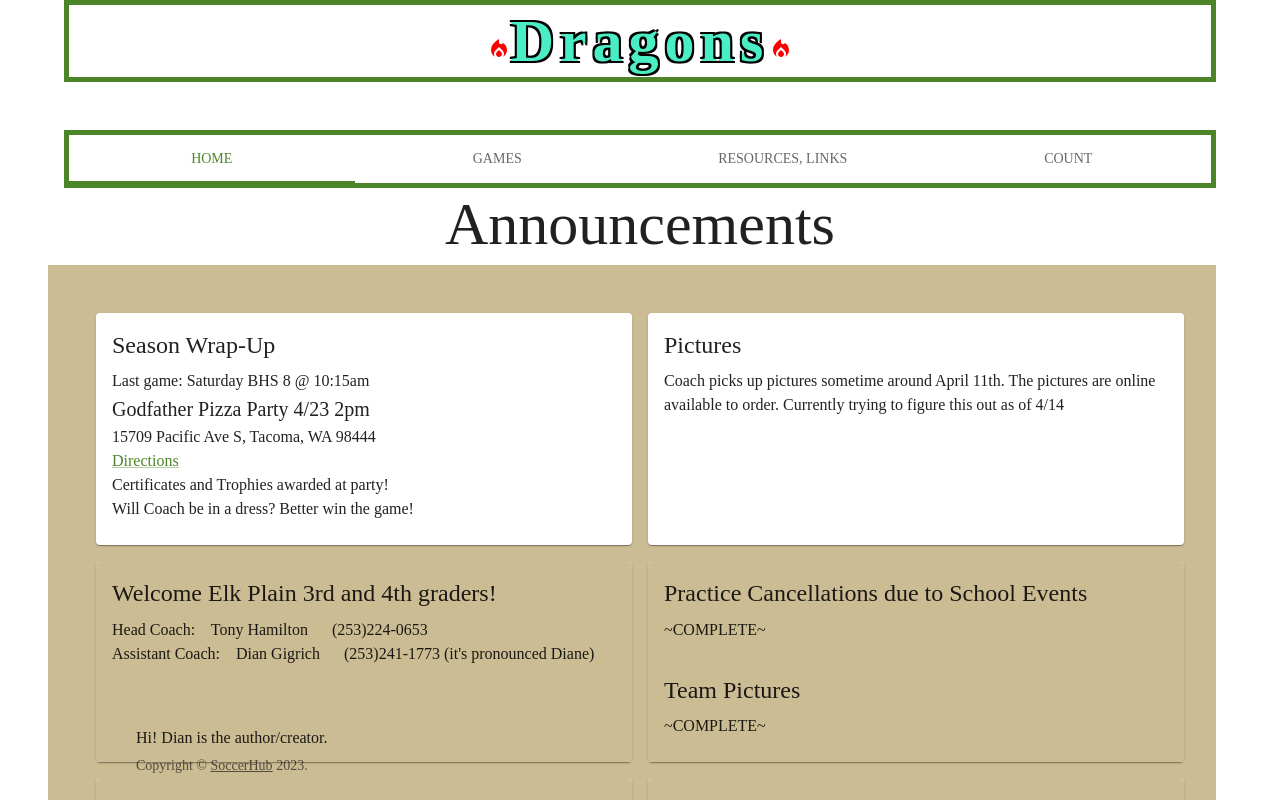
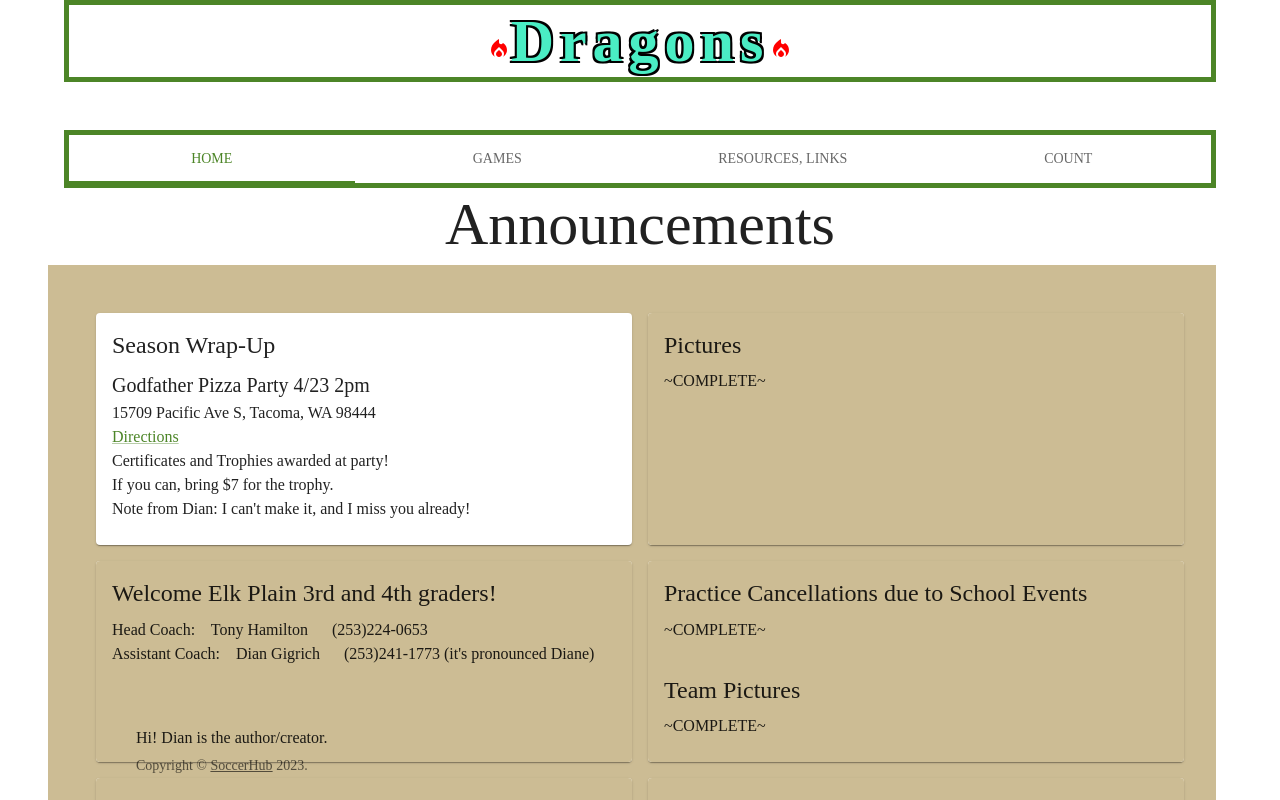
Before and after one commit to DianGigrich/SoccerHub, a React (Create React App) app: page / in a window 1280 px wide. Shown: the top 800 px of the page. Built offline with nearby package versions, Linux system fonts and the light colour scheme.

Commit message:
final update

```diff
--- a/src/components/pages/Games.js
+++ b/src/components/pages/Games.js
@@ -17,7 +17,7 @@ const rows = [
     createData(3, "3/25", "1130 am", "BHS 8", "Diana", "W", "Nelson" ),
     createData(4, "3/27", "5:15 pm", "BMS 3", "Heather", "W", "Centennial" ),
     createData(5, "4/1", "9:15 am", "Art Crate 2", "Ashley", "L", "Rocky Ridge" ),
-    createData(6, "4/15", "10:15 am", "BHS 8", "Bryanne", "", "Thompson" )
+    createData(6, "4/15", "10:15 am", "BHS 8", "Bryanne", "T", "Thompson" )
 
 ]
     return (
--- a/src/components/pages/Home.js
+++ b/src/components/pages/Home.js
@@ -28,9 +28,6 @@ export default function Home(props) {
                             <Typography gutterBottom variant="h5" component="h1">
                                 Season Wrap-Up
                             </Typography>
-                            <Typography>
-                                Last game: Saturday BHS 8 @ 10:15am
-                            </Typography>
                             <Typography variant="h6">
                                 Godfather Pizza Party 4/23 2pm
                             </Typography>
@@ -41,7 +38,10 @@ export default function Home(props) {
                             </Typography>
                             <Typography>
                                 Certificates and Trophies awarded at party!
-                                <br/> Will Coach be in a dress? Better win the game!
+                                <br/> If you can, bring $7 for the trophy.
+                            </Typography>
+                            <Typography>
+                                Note from Dian: I can't make it, and I miss you already!
                             </Typography>
                         </CardContent>
                     </Card>
@@ -50,12 +50,12 @@ export default function Home(props) {
                     <Card
                         sx={{ height: '100%', display: 'flex', flexDirection: 'column' }}
                     >
-                        <CardContent sx={{ flexGrow: 1 }}>
+                        <CardContent sx={{ flexGrow: 1, bgcolor: "#ccbc94"  }}>
                             <Typography gutterBottom variant="h5" component="h1">
                                 Pictures
                             </Typography>
                             <Typography>
-                                Coach picks up pictures sometime around April 11th.  The pictures are online available to order. Currently trying to figure this out as of 4/14
+                                ~COMPLETE~
                             </Typography>
                         </CardContent>
                     </Card>
```
